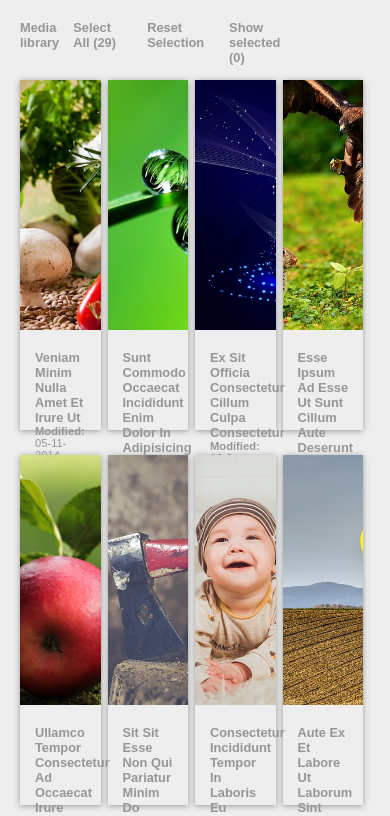
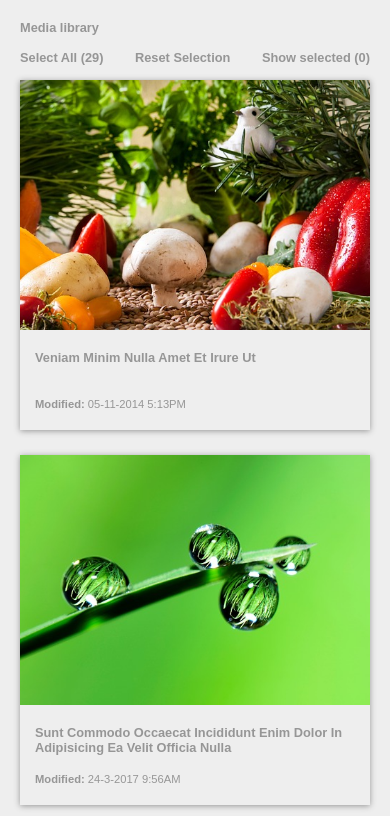
Before and after one commit to fryderykg/gallery-exercise-react, a React (Create React App) app: page / in a window 390 px wide. Shown: the top 816 px of the page. Built offline with nearby package versions, Linux system fonts and the light colour scheme.

Commit message:
add styles for smaller devices

```diff
--- a/src/components/Controls/Button/button.css
+++ b/src/components/Controls/Button/button.css
@@ -1,5 +1,8 @@
 .Button {
   cursor: pointer;
+}
+
+.Button:not(:last-of-type) {
   margin-right: 25px;
 }
 
--- a/src/components/Controls/controls.css
+++ b/src/components/Controls/controls.css
@@ -15,3 +15,19 @@
   justify-content: space-between;
   margin-right: 15%;
 }
+
+@media (max-width: 1000px) {
+  .Controls__buttons {
+    margin-right: 0;
+  }
+}
+
+@media (max-width: 600px) {
+  .Controls {
+    flex-direction: column;
+  }
+
+  .Controls__header {
+    margin-bottom: 15px;
+  }
+}
--- a/src/components/Images/Image/Image.js
+++ b/src/components/Images/Image/Image.js
@@ -40,6 +40,7 @@ const Image = props => {
           {dateConvert()}
         </div>
       </div>
+      <div className="Image__border"/>
     </div>
   );
 };
--- a/src/components/Images/Image/image.css
+++ b/src/components/Images/Image/image.css
@@ -1,20 +1,65 @@
 .Image {
-  /*border: 2px solid transparent;*/
-  box-shadow: 0px 1px 6px rgb(150, 150, 150);
+  box-shadow: 0 1px 6px rgb(150, 150, 150);
   box-sizing: border-box;
   margin-bottom: 25px;
-  margin-right: 2%;
+  position: relative;
   transition: border-color .3s ease;
-  width: 23%;
+}
+
+@media (min-width: 1400px) {
+  .Image {
+    width: 23%;
+  }
+
+  .Image:not(:nth-of-type(4n)) {
+    margin-right: 2.666%;
+  }
+}
+
+@media (min-width: 1001px) and (max-width: 1400px) {
+  .Image {
+    width: 31%;
+  }
+
+  .Image:not(:nth-of-type(3n)) {
+    margin-right: 3.5%;
+  }
+}
+
+@media (min-width: 501px) and (max-width: 1000px) {
+  .Image {
+    width: 48%;
+  }
+
+  .Image:not(:nth-of-type(2n)) {
+    margin-right: 4%;
+  }
+}
+
+@media (max-width: 500px) {
+  .Image {
+    width: 100%;
+  }
 }
 
 .Image:hover .Image__selector {
   opacity: 1;
 }
 
-.Image.selected {
-  border: 2px solid transparent;
-  border-color: rgb(13, 138, 125);
+.Image__border {
+  border: 2px solid rgb(13, 138, 125);
+  height: 100%;
+  left: 0;
+  opacity: 0;
+  pointer-events: none;
+  position: absolute;
+  top: 0;
+  transition: opacity .3s ease;
+  width: 100%;
+}
+
+.Image.selected .Image__border {
+  opacity: 1
 }
 
 .Image.selected .Image__selector {
@@ -63,7 +108,3 @@
 .Image__date {
   font-size: .7rem;
 }
-
-.bold {
-  font-weight: 600;
-}
--- a/src/index.css
+++ b/src/index.css
@@ -9,3 +9,7 @@ body {
   margin: 0;
   padding: 0;
 }
+
+.bold {
+  font-weight: 600;
+}
```
